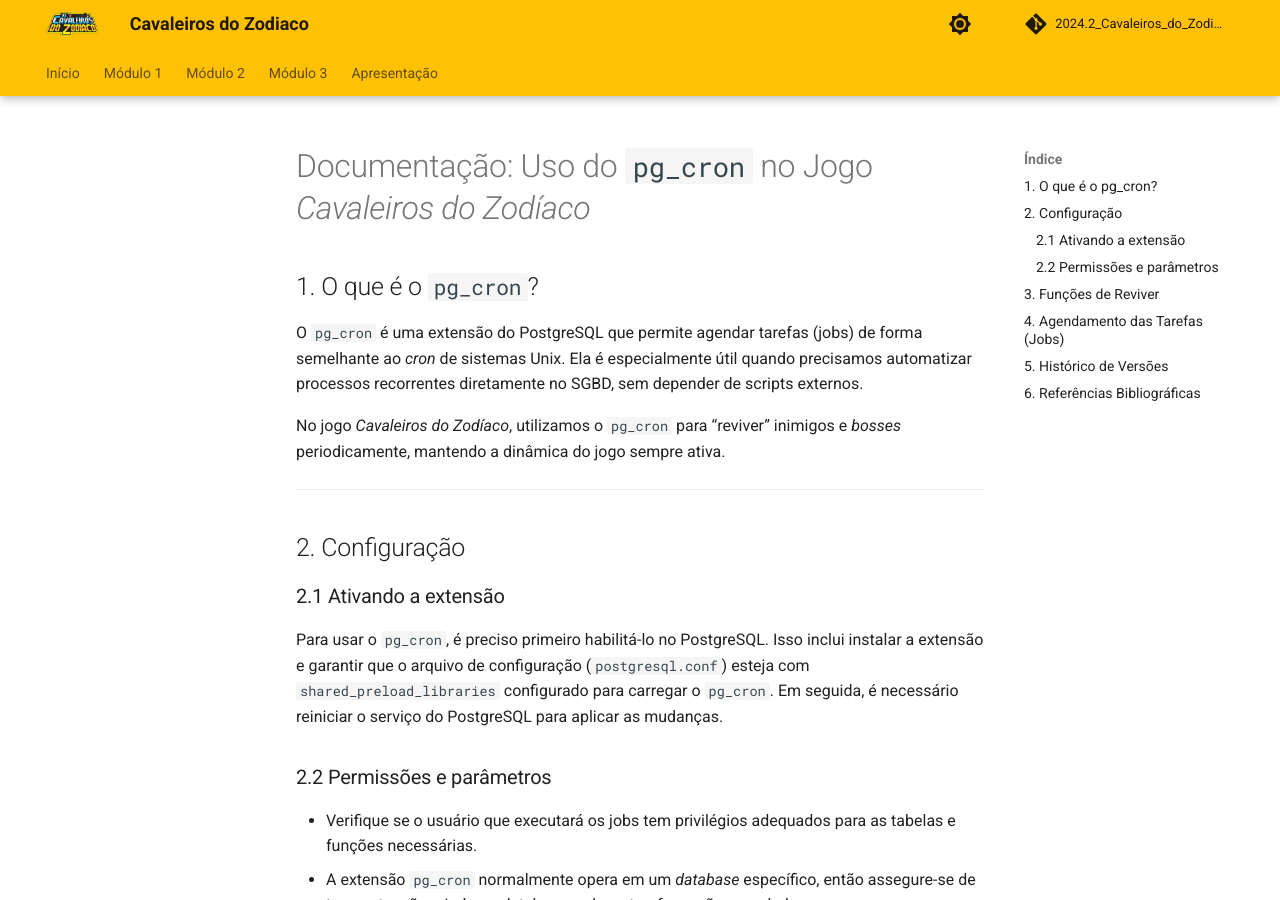
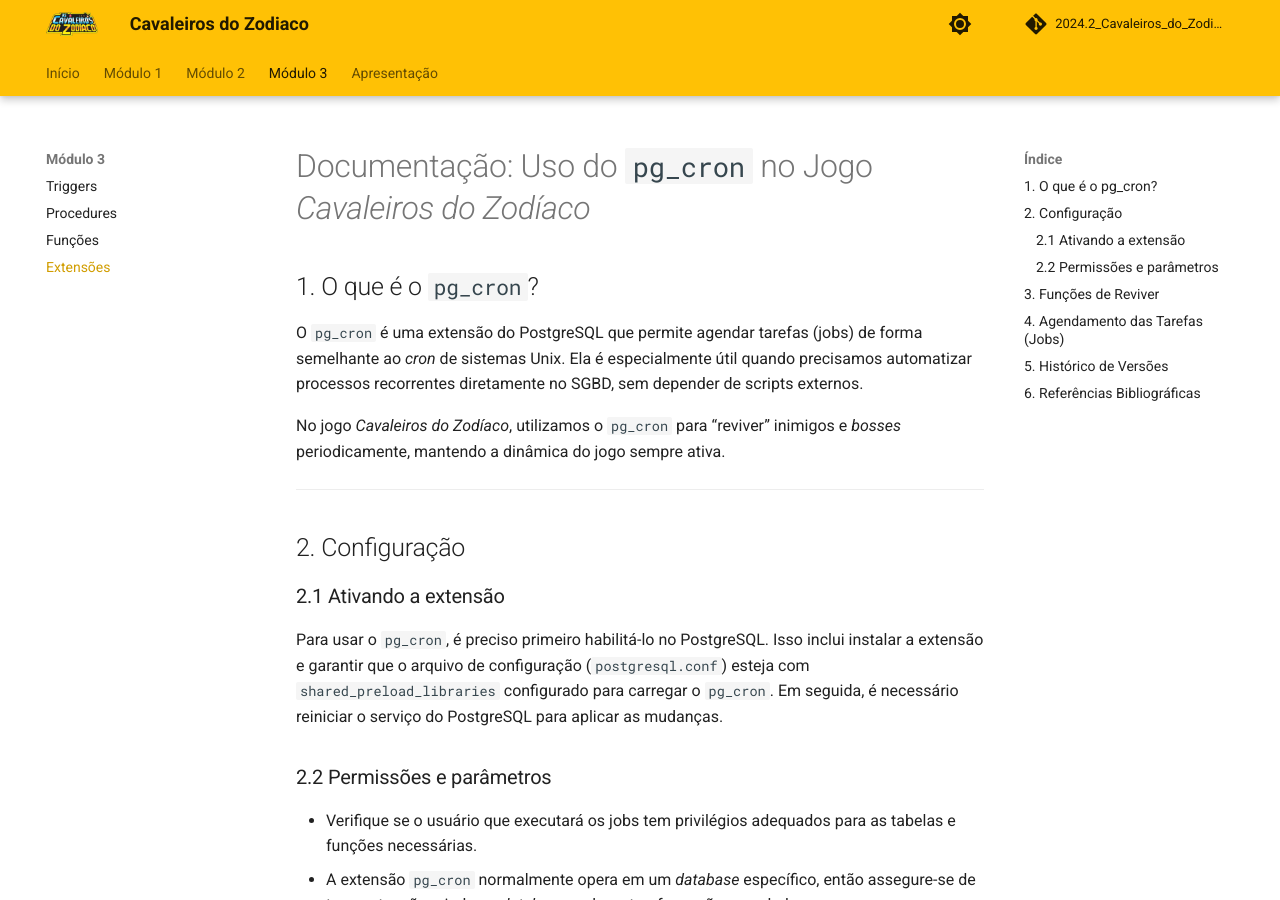
Before and after one commit to SBD1/2024.2_Cavaleiros_do_Zodiaco, an MkDocs documentation site: the page built from docs/modulo03/pgcron.md, in a window 1280 px wide and 900 px high. Built offline with MkDocs 1.6.1 and Material for MkDocs 9.7.7, drawn with Linux system fonts in a browser that asks for light colours; comment, search, counter and statistics services are not loaded; the version menu is left out; some of the changed lines change nothing that is shown.

Commit message:
docs: documenta uso do pgcron

```diff
--- a/mkdocs.yml
+++ b/mkdocs.yml
@@ -30,6 +30,7 @@ nav:
       - Triggers: "modulo03/triggers01.md"
       - Procedures: "modulo03/procedures.md"
       - Funções: "modulo03/funcoes.md"
+      - Extensões: "modulo03/pgcron.md"
     - Apresentação:
       - Modulo 01: "apresentacao/modulo1.md"
       - Modulo 02: "apresentacao/modulo2.md"
```
